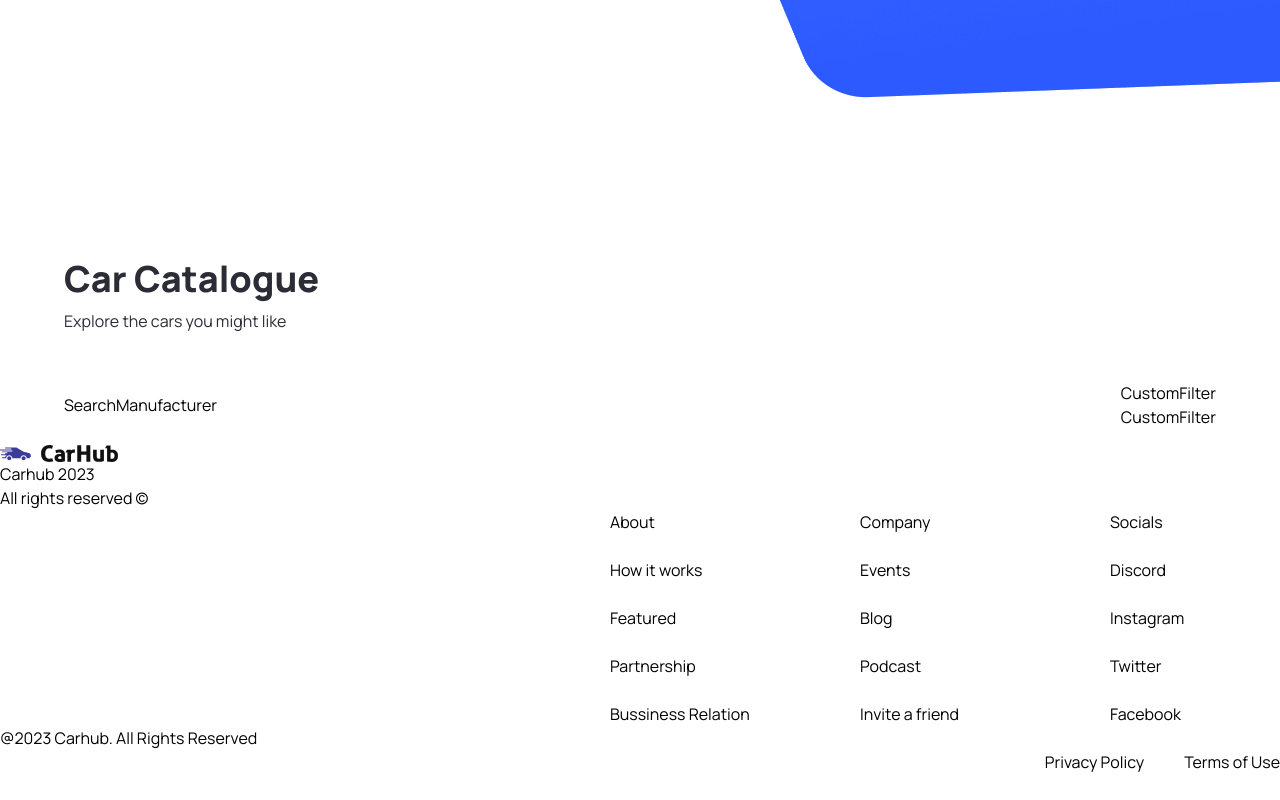
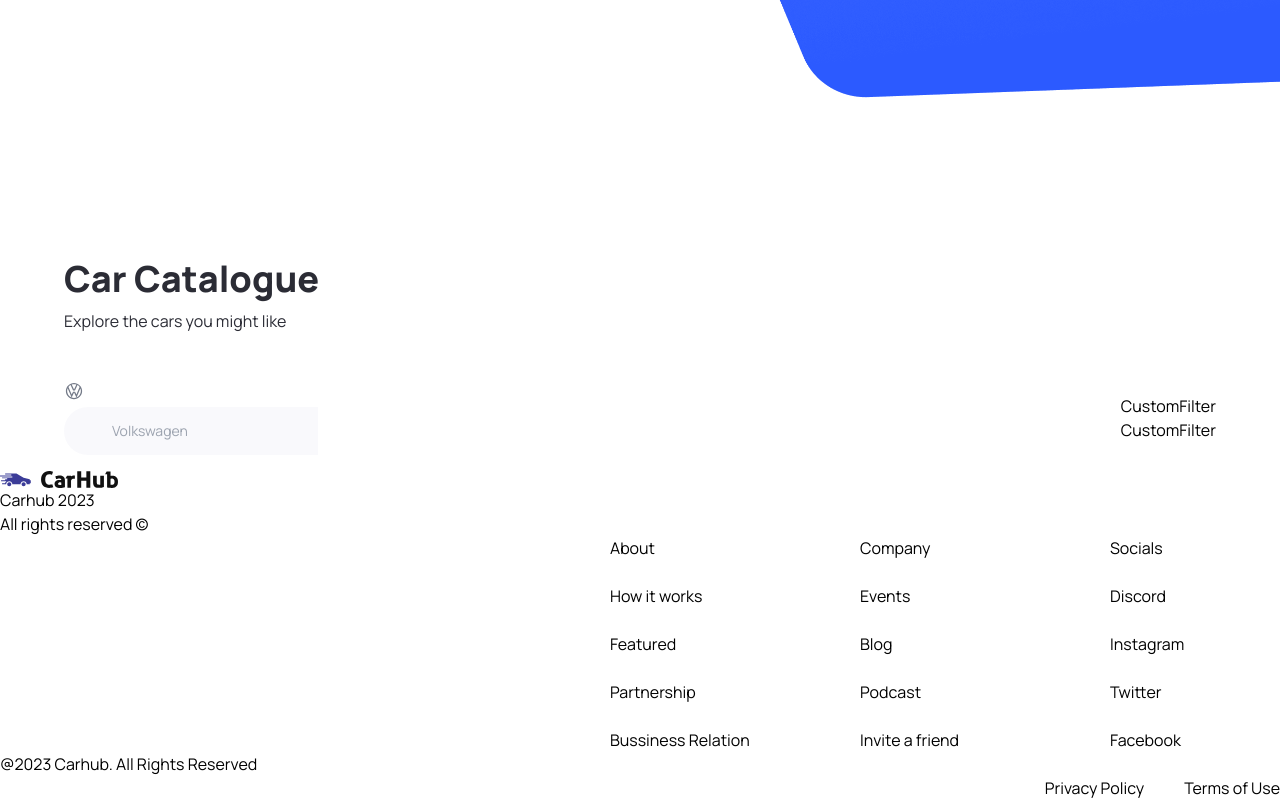
Before and after one commit to japrweb/nextjs-car-showcase, a Next.js app: page / in a window 1280 px wide. Shown: the part 671-1471 px from the top of the page. Before the commit the page ends 1445 px from the top, so only its background shows below. Built offline with nearby package versions, Linux system fonts and the light colour scheme.

Commit message:
SearchManufacturer with headlessui

```diff
--- a/Components/SearchBar.tsx
+++ b/Components/SearchBar.tsx
@@ -1,14 +1,22 @@
 "use client"
 
+import { useState } from "react";
 import { SearchManufacturer } from "./";
 
 const SearchBar = () => {
+
+  const [manufacturer, setManufacturer] = useState('');
+
   const handleSearch = () => {};
+
 
     return (
     <form className='searchbar' onSubmit={handleSearch}>
         <div className="searchbar__item">
-            <SearchManufacturer />
+            <SearchManufacturer
+              manufacturer={manufacturer}
+              setManufacturer={setManufacturer}
+            />
         </div>
     </form>
   )
--- a/Components/SearchManufacturer.tsx
+++ b/Components/SearchManufacturer.tsx
@@ -1,8 +1,74 @@
-import React from 'react'
+"use client";
 
-const SearchManufacturer = () => {
+import Image from 'next/image'
+
+import { Combobox, Transition } from "@headlessui/react";
+
+import { SearchManufacturerProps } from '@/types'
+import { Fragment, useState } from 'react';
+import { manufacturers } from '@/constants';
+
+const SearchManufacturer = ({ manufacturer, setManufacturer }: SearchManufacturerProps) => {
+  const [query, setQuery] = useState('');
+
+
+
+  const filteredManufacturers =
+    query === ""
+    ? manufacturers
+    : manufacturers.filter((item) => (
+      item.toLocaleLowerCase()
+      .replace(/\s+/g, "")
+      .includes(query.toLocaleLowerCase().replace(/\s+/g, "")
+      )))
+
   return (
-    <div>SearchManufacturer</div>
+    <div className="search-manufacturer">
+      <Combobox>
+        <div className="relative w-full">
+          <Combobox.Button className='absolute top-[14px]'>
+            <Image
+              src='/car-logo.svg'
+              width={20}
+              height={20}
+              className='ml-4'
+              alt="Car Logo"
+            />
+          </Combobox.Button>
+
+          <Combobox.Input
+            className="search-manufacturer__input"
+            placeholder='Volkswagen'
+            displayValue={(manufacturer: string) => manufacturer}
+            onChange={(e) => setQuery(e.target.value)}
+          />
+
+          <Transition
+            as={Fragment}
+            leave='transition ease-in duration-100'
+            leaveFrom='opacity-100'
+            leaveTo='opacity-0'
+            afterLeave={() => setQuery('')}
+          >
+            <Combobox.Options>
+              {filteredManufacturers.map((item) => (
+                  <Combobox.Option
+                    key={item}
+                    className={({active}) => `
+                      relative search-manufacturer__option
+                      ${active ? 'bg-primary-blue text-white' : 'text-gray-900'}
+                    `}
+                    value={item}
+                  >
+                    {item}
+                  </Combobox.Option>
+                )
+              )}
+            </Combobox.Options>
+          </Transition>
+        </div>
+      </Combobox>
+    </div>
   )
 }
 
--- a/package.json
+++ b/package.json
@@ -9,6 +9,7 @@
     "lint": "next lint"
   },
   "dependencies": {
+    "@headlessui/react": "^1.7.15",
     "@types/node": "20.3.1",
     "@types/react": "18.2.12",
     "@types/react-dom": "18.2.5",
--- a/types/index.ts
+++ b/types/index.ts
@@ -7,3 +7,8 @@
     MouseEventHandler<HTMLButtonElement>;
     btnType?: "button" | "submit";
 }
+
+export interface SearchManufacturerProps {
+    manufacturer: string;
+    setManufacturer: (manufacturer: string) => void;
+}
```
Also changed, not shown: 1 other file (tests, documents, lock files or other folders).
